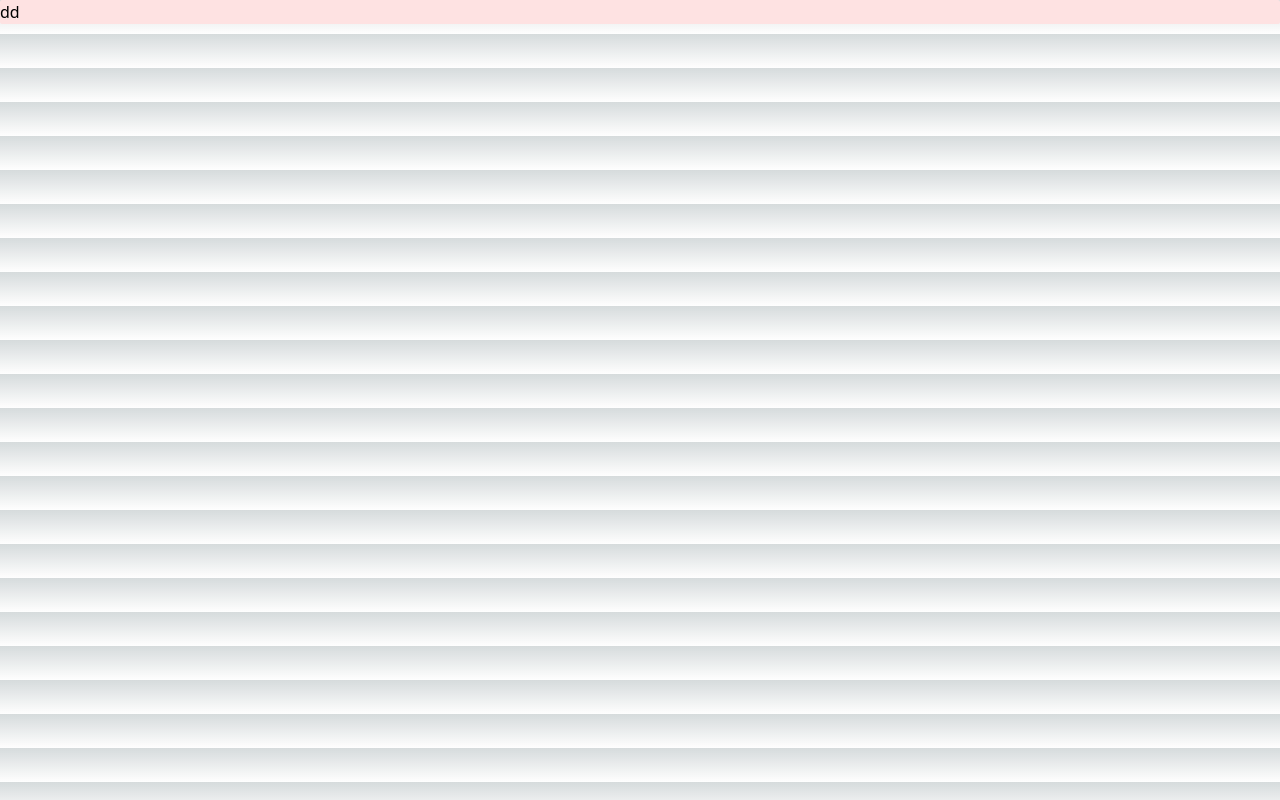
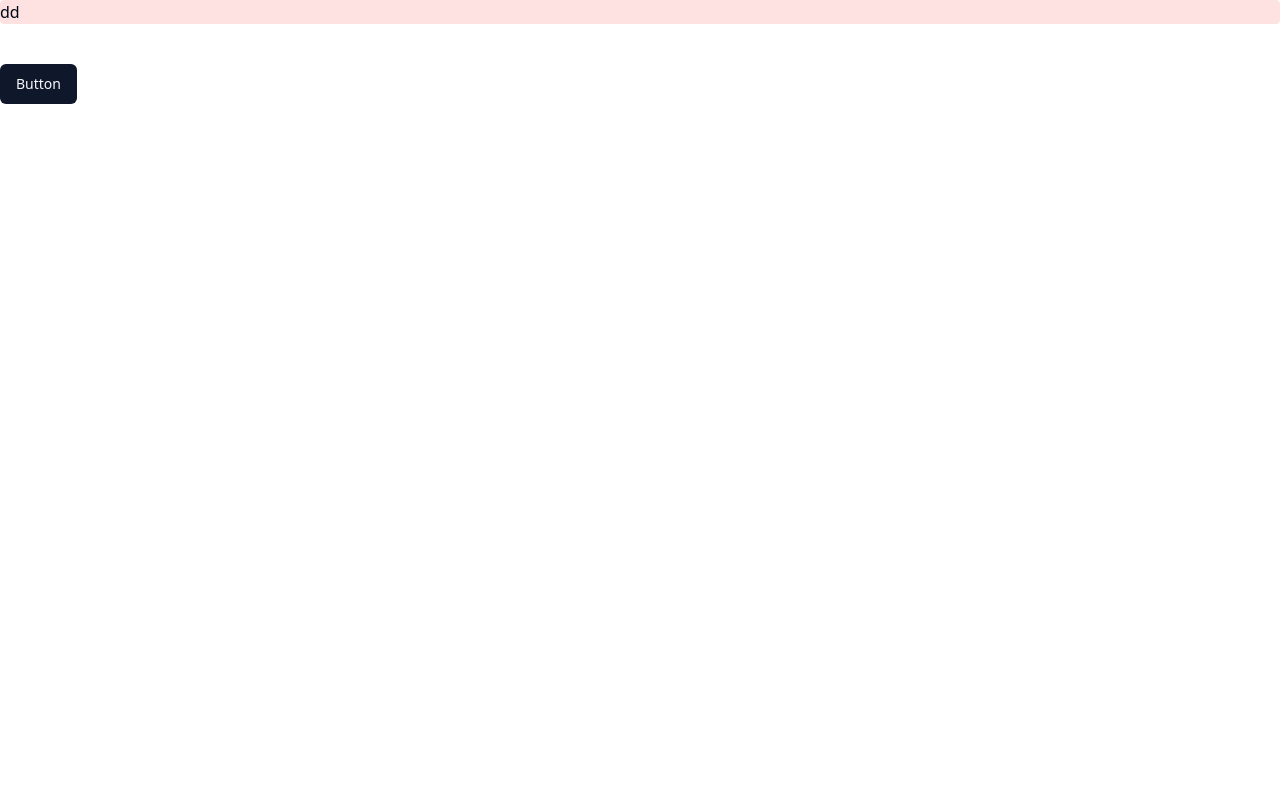
Before and after one commit to codeit-team2/FE, a Next.js app: page / in a window 1280 px wide. Built offline with nearby package versions, Linux system fonts and the light colour scheme.

Commit message:
feat : shadcn, react-hook-form 설정 추가

```diff
--- /dev/null
+++ b/src/components/ui/button.tsx
@@ -0,0 +1,56 @@
+import * as React from "react"
+import { Slot } from "@radix-ui/react-slot"
+import { cva, type VariantProps } from "class-variance-authority"
+
+import { cn } from "@/lib/utils"
+
+const buttonVariants = cva(
+  "inline-flex items-center justify-center whitespace-nowrap rounded-md text-sm font-medium ring-offset-background transition-colors focus-visible:outline-none focus-visible:ring-2 focus-visible:ring-ring focus-visible:ring-offset-2 disabled:pointer-events-none disabled:opacity-50",
+  {
+    variants: {
+      variant: {
+        default: "bg-primary text-primary-foreground hover:bg-primary/90",
+        destructive:
+          "bg-destructive text-destructive-foreground hover:bg-destructive/90",
+        outline:
+          "border border-input bg-background hover:bg-accent hover:text-accent-foreground",
+        secondary:
+          "bg-secondary text-secondary-foreground hover:bg-secondary/80",
+        ghost: "hover:bg-accent hover:text-accent-foreground",
+        link: "text-primary underline-offset-4 hover:underline",
+      },
+      size: {
+        default: "h-10 px-4 py-2",
+        sm: "h-9 rounded-md px-3",
+        lg: "h-11 rounded-md px-8",
+        icon: "h-10 w-10",
+      },
+    },
+    defaultVariants: {
+      variant: "default",
+      size: "default",
+    },
+  }
+)
+
+export interface ButtonProps
+  extends React.ButtonHTMLAttributes<HTMLButtonElement>,
+    VariantProps<typeof buttonVariants> {
+  asChild?: boolean
+}
+
+const Button = React.forwardRef<HTMLButtonElement, ButtonProps>(
+  ({ className, variant, size, asChild = false, ...props }, ref) => {
+    const Comp = asChild ? Slot : "button"
+    return (
+      <Comp
+        className={cn(buttonVariants({ variant, size, className }))}
+        ref={ref}
+        {...props}
+      />
+    )
+  }
+)
+Button.displayName = "Button"
+
+export { Button, buttonVariants }
--- /dev/null
+++ b/src/lib/utils.ts
@@ -0,0 +1,6 @@
+import { type ClassValue, clsx } from "clsx"
+import { twMerge } from "tailwind-merge"
+
+export function cn(...inputs: ClassValue[]) {
+  return twMerge(clsx(inputs))
+}
--- a/src/pages/index.tsx
+++ b/src/pages/index.tsx
@@ -1,7 +1,10 @@
+import { Button } from "@/components/ui/button"
+
 function Main() {
   return (
     <>
       <div className="mb-10 flex w-full rounded-sm bg-red-100">dd</div>
+      <Button>Button</Button>
     </>
   );
 }
--- a/src/styles/globals.css
+++ b/src/styles/globals.css
@@ -2,32 +2,75 @@
   @tailwind components;
   @tailwind utilities;
 
+  @layer base {
     :root {
-  --foreground-rgb: 0, 0, 0;
-  --background-start-rgb: 214, 219, 220;
-  --background-end-rgb: 255, 255, 255;
+      --background: 0 0% 100%;
+      --foreground: 222.2 84% 4.9%;
+
+      --card: 0 0% 100%;
+      --card-foreground: 222.2 84% 4.9%;
+
+      --popover: 0 0% 100%;
+      --popover-foreground: 222.2 84% 4.9%;
+
+      --primary: 222.2 47.4% 11.2%;
+      --primary-foreground: 210 40% 98%;
+
+      --secondary: 210 40% 96.1%;
+      --secondary-foreground: 222.2 47.4% 11.2%;
+
+      --muted: 210 40% 96.1%;
+      --muted-foreground: 215.4 16.3% 46.9%;
+
+      --accent: 210 40% 96.1%;
+      --accent-foreground: 222.2 47.4% 11.2%;
+
+      --destructive: 0 84.2% 60.2%;
+      --destructive-foreground: 210 40% 98%;
+
+      --border: 214.3 31.8% 91.4%;
+      --input: 214.3 31.8% 91.4%;
+      --ring: 222.2 84% 4.9%;
+
+      --radius: 0.5rem;
     }
 
-@media (prefers-color-scheme: dark) {
-  :root {
-    --foreground-rgb: 255, 255, 255;
-    --background-start-rgb: 0, 0, 0;
-    --background-end-rgb: 0, 0, 0;
+    .dark {
+      --background: 222.2 84% 4.9%;
+      --foreground: 210 40% 98%;
+
+      --card: 222.2 84% 4.9%;
+      --card-foreground: 210 40% 98%;
+
+      --popover: 222.2 84% 4.9%;
+      --popover-foreground: 210 40% 98%;
+
+      --primary: 210 40% 98%;
+      --primary-foreground: 222.2 47.4% 11.2%;
+
+      --secondary: 217.2 32.6% 17.5%;
+      --secondary-foreground: 210 40% 98%;
+
+      --muted: 217.2 32.6% 17.5%;
+      --muted-foreground: 215 20.2% 65.1%;
+
+      --accent: 217.2 32.6% 17.5%;
+      --accent-foreground: 210 40% 98%;
+
+      --destructive: 0 62.8% 30.6%;
+      --destructive-foreground: 210 40% 98%;
+
+      --border: 217.2 32.6% 17.5%;
+      --input: 217.2 32.6% 17.5%;
+      --ring: 212.7 26.8% 83.9%;
     }
   }
 
+  @layer base {
+    * {
+      @apply border-border;
+    }
     body {
-  color: rgb(var(--foreground-rgb));
-  background: linear-gradient(
-      to bottom,
-      transparent,
-      rgb(var(--background-end-rgb))
-    )
-    rgb(var(--background-start-rgb));
-}
-
-@layer utilities {
-  .text-balance {
-    text-wrap: balance;
+      @apply bg-background text-foreground;
     }
   }
--- a/tailwind.config.ts
+++ b/tailwind.config.ts
@@ -1,35 +1,80 @@
-import type { Config } from 'tailwindcss';
+import type { Config } from "tailwindcss"
 
-const px0_10 = Object.fromEntries(Array.from({ length: 11 }, (_, i) => [i, `${i}px`]));
-const px0_50 = Object.fromEntries(Array.from({ length: 51 }, (_, i) => [i, `${i}px`]));
-const px0_100 = Object.fromEntries(Array.from({ length: 101 }, (_, i) => [i, `${i}px`]));
-const px0_200 = Object.fromEntries(Array.from({ length: 201 }, (_, i) => [i, `${i}px`]));
-const px0_400 = Object.fromEntries(Array.from({ length: 401 }, (_, i) => [i, `${i}px`]));
-const px0_1000 = Object.fromEntries(Array.from({ length: 1001 }, (_, i) => [i, `${i}px`]));
-
-const config: Config = {
+const config = {
+  darkMode: ["class"],
   content: [
-    './src/pages/**/*.{js,ts,jsx,tsx,mdx}',
-    './src/components/**/*.{js,ts,jsx,tsx,mdx}',
-    './src/app/**/*.{js,ts,jsx,tsx,mdx}',
-  ],
+    './pages/**/*.{ts,tsx}',
+    './components/**/*.{ts,tsx}',
+    './app/**/*.{ts,tsx}',
+    './src/**/*.{ts,tsx}',
+	],
+  prefix: "",
   theme: {
+    container: {
+      center: true,
+      padding: "2rem",
+      screens: {
+        "2xl": "1400px",
+      },
+    },
     extend: {
-      borderWidth: px0_50,
-      borderRadius: px0_100,
-      lineHeight: px0_100,
-      fontSize: px0_100,
-      spacing: px0_400,
-      minWidth: px0_400,
-      minHeight: px0_400,
-      width: px0_1000,
-      height: px0_1000,
-      backgroundImage: {
-        'gradient-radial': 'radial-gradient(var(--tw-gradient-stops))',
-        'gradient-conic': 'conic-gradient(from 180deg at 50% 50%, var(--tw-gradient-stops))',
+      colors: {
+        border: "hsl(var(--border))",
+        input: "hsl(var(--input))",
+        ring: "hsl(var(--ring))",
+        background: "hsl(var(--background))",
+        foreground: "hsl(var(--foreground))",
+        primary: {
+          DEFAULT: "hsl(var(--primary))",
+          foreground: "hsl(var(--primary-foreground))",
+        },
+        secondary: {
+          DEFAULT: "hsl(var(--secondary))",
+          foreground: "hsl(var(--secondary-foreground))",
+        },
+        destructive: {
+          DEFAULT: "hsl(var(--destructive))",
+          foreground: "hsl(var(--destructive-foreground))",
+        },
+        muted: {
+          DEFAULT: "hsl(var(--muted))",
+          foreground: "hsl(var(--muted-foreground))",
+        },
+        accent: {
+          DEFAULT: "hsl(var(--accent))",
+          foreground: "hsl(var(--accent-foreground))",
+        },
+        popover: {
+          DEFAULT: "hsl(var(--popover))",
+          foreground: "hsl(var(--popover-foreground))",
+        },
+        card: {
+          DEFAULT: "hsl(var(--card))",
+          foreground: "hsl(var(--card-foreground))",
+        },
+      },
+      borderRadius: {
+        lg: "var(--radius)",
+        md: "calc(var(--radius) - 2px)",
+        sm: "calc(var(--radius) - 4px)",
+      },
+      keyframes: {
+        "accordion-down": {
+          from: { height: "0" },
+          to: { height: "var(--radix-accordion-content-height)" },
+        },
+        "accordion-up": {
+          from: { height: "var(--radix-accordion-content-height)" },
+          to: { height: "0" },
+        },
+      },
+      animation: {
+        "accordion-down": "accordion-down 0.2s ease-out",
+        "accordion-up": "accordion-up 0.2s ease-out",
       },
     },
   },
-  plugins: [],
-};
-export default config;
+  plugins: [require("tailwindcss-animate")],
+} satisfies Config
+
+export default config
```
Also changed, not shown: package.json (+9 -1 lines), components.json (added), 1 other file (tests, documents, lock files or other folders). Lines whose indentation alone changed are shown as unchanged.
